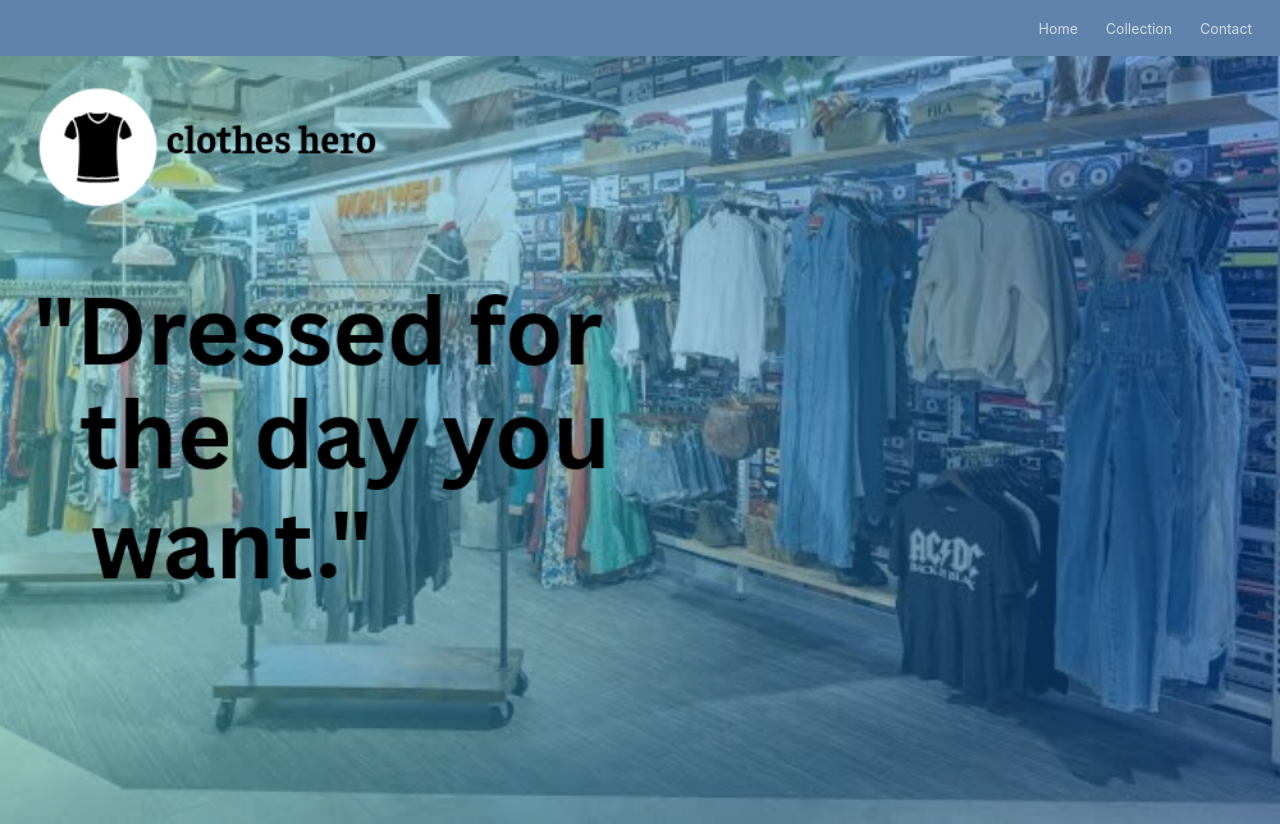
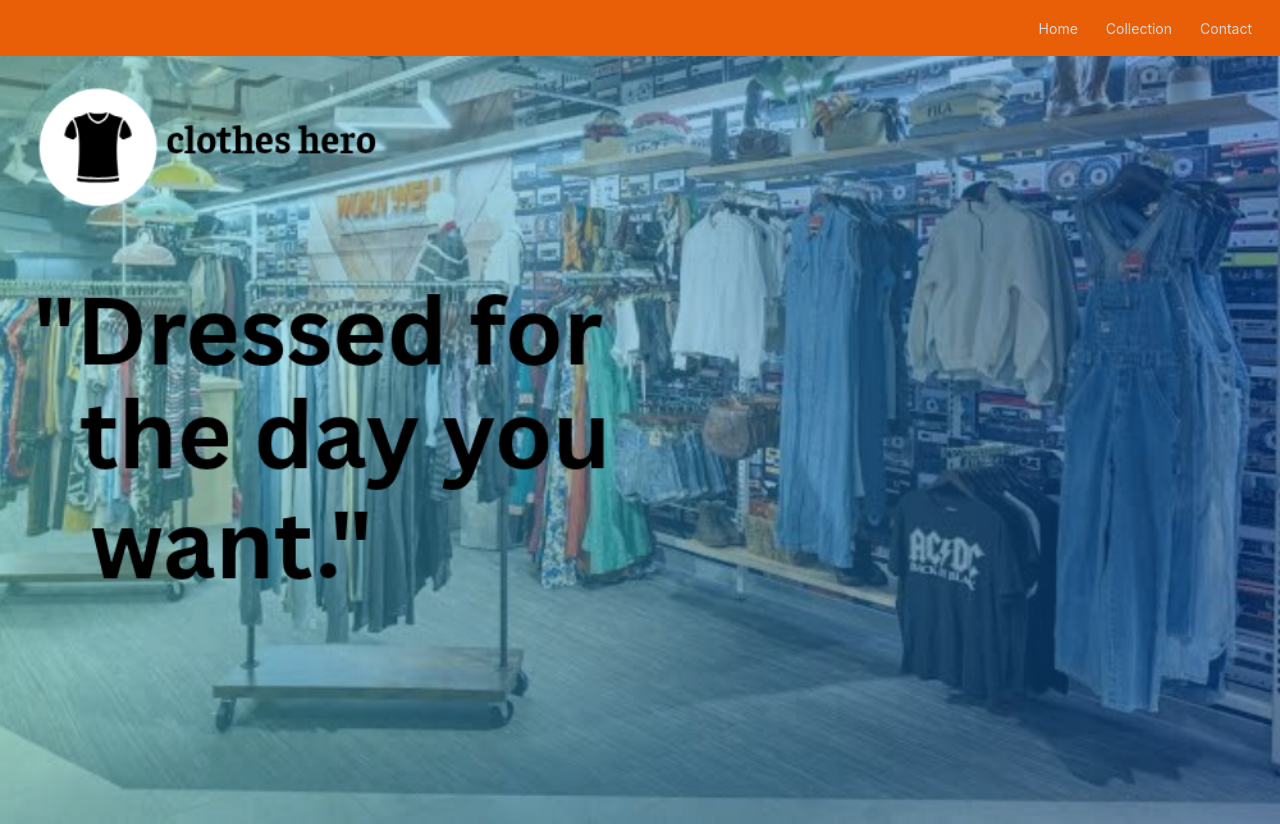
Before and after one commit to abrahamapricot-stack/my-first-project, a plain HTML site: page index.html in a window 1280 px wide. Drawn offline with Linux system fonts and the light colour scheme.

Commit message:
edit color again

```diff
--- a/index.html
+++ b/index.html
@@ -16,7 +16,7 @@
       gap: 4px;
       padding: 0 16px;
       height: 56px;
-      background: #5f83ad;
+      background: #e85f08;
     }
     .menu a {
       color: #d1d9e0;
```
